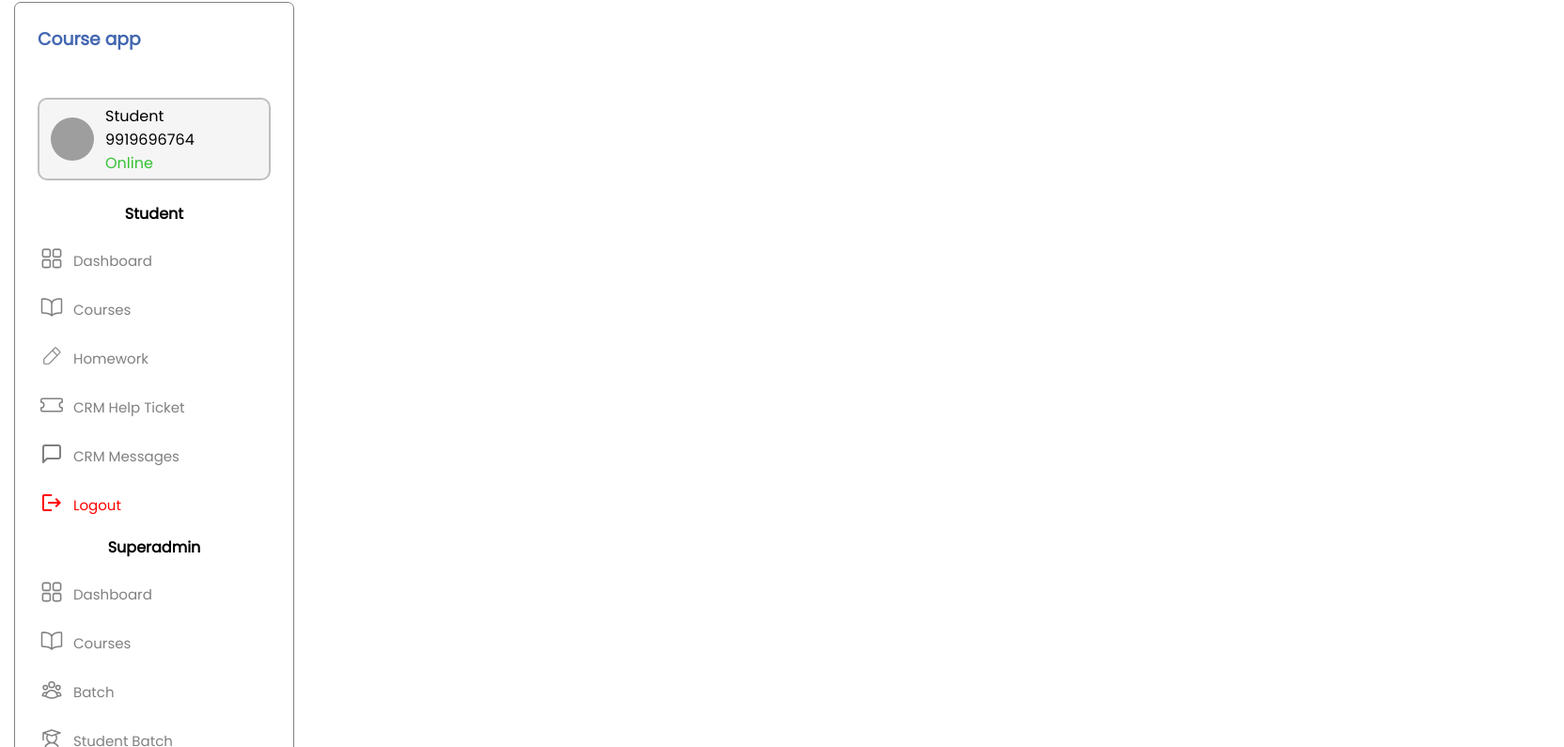
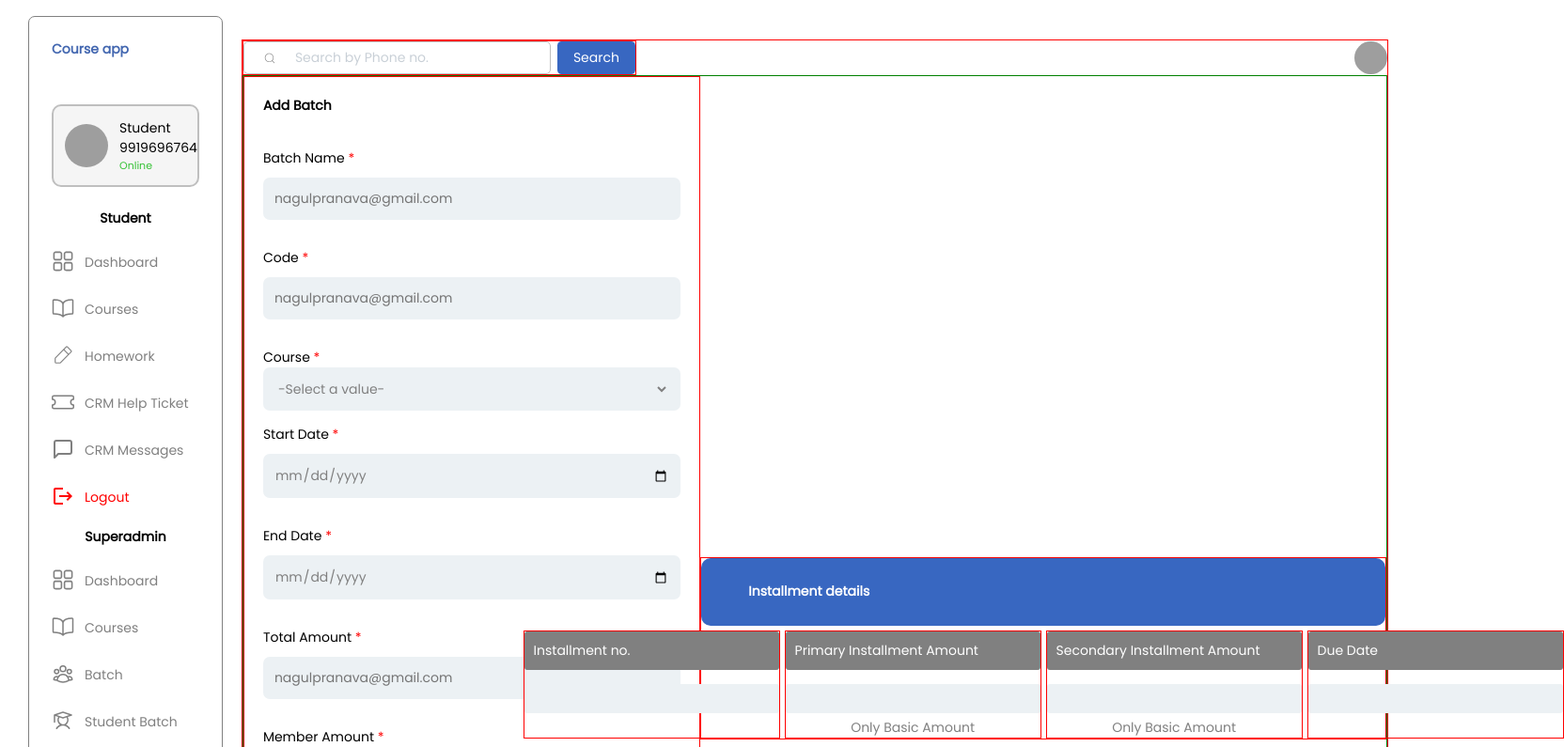
Before and after one commit to ankit705yadav/courseApp, a React (Vite) app: page / in a window 1280 px wide. Shown: the part 13-808 px from the top of the page at 94% size, 1664 px wide, since content can reach past the window. Built offline with nearby package versions, Linux system fonts and the light colour scheme; grey boxes are pictures that could not be loaded.

Commit message:
integrating all components together

```diff
--- a/src/App.jsx
+++ b/src/App.jsx
@@ -3,21 +3,65 @@ import Navbar from "./components/Navbar";
 import TopSearch from "./components/TopSearch";
 import FormMaster from "./components/FormMaster";
 import SecondaryForm from "./components/SecondaryForm";
+import InstallementForm from "./components/InstallementForm";
+
+const Wrapper = styled.div`
+  display: flex;
+  padding: 30px;
+  justify-content: space-between;
+  gap: 20px;
+  align-items: center;
+  width: 100%;
+`;
+
+const Container = styled.div`
+  border: 1px solid red;
+  display: flex;
+  align-items: start;
+  flex-direction: column;
+  height: 1865px;
+  width: 100%;
+`;
+const ContainerInner = styled.div`
+  display: flex;
+  justify-content: center;
+  align-items: center;
+  flex-direction: row;
+  width: 100%;
+  border: 1px solid green;
+`;
+const Right = styled.div`
+  width: 60%;
+  border: 1px solid red;
+`;
+const Left = styled.div`
+  width: 40%;
+  border: 1px solid red;
+`;
 
 export const App = () => {
   return (
-    <>
+    <Wrapper>
       <Navbar />
-      <>
+      <Container>
         <TopSearch />
-        <>
-          <FormMaster />
-          <>
+        <ContainerInner>
+          <Left>
+            <FormMaster />
+          </Left>
+          <Right>
+            <InstallementForm />
+          </Right>
+        </ContainerInner>
+        {/*
+
+
             <SecondaryForm />
-          </>
-        </>
-      </>
-    </>
+            <SecondaryForm />
+            <SecondaryForm />
+          */}
+      </Container>
+    </Wrapper>
   );
 };
 
--- a/src/components/FormMaster.jsx
+++ b/src/components/FormMaster.jsx
@@ -5,7 +5,7 @@ const Wrapper = styled.div`
   justify-content: space-around;
   align-items: start;
   flex-direction: column;
-  padding: 30px;
+  padding: 20px;
   gap: 15px;
 `;
 
--- /dev/null
+++ b/src/components/InstallementForm.jsx
@@ -0,0 +1,94 @@
+import React from "react";
+import styled from "styled-components";
+
+const Container = styled.div`
+  display: flex;
+  justify-content: space-between;
+  align-items: center;
+  flex-direction: column;
+  gap: 5px;
+`;
+
+const Head = styled.div`
+  display: flex;
+  justify-content: space-around;
+  align-items: start;
+  flex-direction: column;
+  padding-left: 50px;
+  border-radius: 10px;
+  width: 100%;
+  height: 72px;
+  background-color: #3867c1;
+`;
+
+const H1 = styled.h1`
+  color: #fff;
+`;
+
+const SubHead = styled.div`
+  display: flex;
+  flex-direction: row;
+  gap: 5px;
+`;
+
+const Div = styled.div`
+  display: flex;
+  justify-content: start;
+  align-items: center;
+  flex-direction: column;
+  border: 1px solid red;
+`;
+
+const Label = styled.label`
+  background-color: #808080;
+  color: #fff;
+  padding: 10px;
+  width: 100%;
+  border-radius: 3px;
+`;
+
+const Input = styled.input`
+  border: none;
+  outline: none;
+  margin-top: 15px;
+  padding-top: 10px;
+  border-radius: 3px;
+  background-color: #ecf1f4;
+  color: #000;
+`;
+
+const P = styled.p`
+  margin-top: 5px;
+  color: grey;
+`;
+const InstallementForm = () => {
+  return (
+    <Container>
+      <Head>
+        <H1>Installment details</H1>
+      </Head>
+      <SubHead>
+        <Div>
+          <Label>Installment no.</Label>
+          <Input />
+        </Div>
+        <Div>
+          <Label>Primary Installment Amount</Label>
+          <Input />
+          <P>Only Basic Amount</P>
+        </Div>
+        <Div>
+          <Label>Secondary Installment Amount</Label>
+          <Input />
+          <P>Only Basic Amount</P>
+        </Div>
+        <Div>
+          <Label>Due Date</Label>
+          <Input />
+        </Div>
+      </SubHead>
+    </Container>
+  );
+};
+
+export default InstallementForm;
--- a/src/components/Navbar.jsx
+++ b/src/components/Navbar.jsx
@@ -25,19 +25,13 @@ import { FaListUl } from "react-icons/fa";
 import { IoMailUnreadOutline } from "react-icons/io5";
 import { BiZoomIn } from "react-icons/bi";
 
-const Wrapper = styled.div`
-  display: flex;
-  margin: auto;
-  padding: 15px;
-`;
-
 const Nav = styled.div`
   display: flex;
   flex-direction: column;
   justify-content: start;
   border: 1.5px solid grey;
   border-radius: 7px;
-  width: 298px;
+  width: 255px;
 
   .logout {
     color: red;
@@ -76,11 +70,11 @@ const ProfileInfo = styled.div`
 `;
 
 const Info = styled.p`
-  font-sixe: 14px;
+  font-size: 14px;
 `;
 
 const Online = styled.p`
-  font-sixe: 11px;
+  font-size: 11px;
   color: #36c236;
 `;
 
@@ -93,9 +87,11 @@ const NavItem = styled.div`
   display: flex;
   margin: 10px 0px;
   padding-left: 1.5rem;
-  font-size: 24px;
   color: grey;
   border: 3px solid white;
+  :first-child {
+    font-size: 24px;
+  }
   &:hover {
     border-left: 3px solid grey;
   }
@@ -107,14 +103,12 @@ const NavItem = styled.div`
 
 const NavItemTitle = styled.p`
   margin-left: 11px;
-  font-size: 15px;
+  font-size: 14px;
   padding-top: 3px;
 `;
 
 function Navbar() {
   return (
-    <>
-      <Wrapper>
     <Nav>
       <NavHeader>Course app</NavHeader>
       <Profile>
@@ -245,8 +239,6 @@ function Navbar() {
         <NavItemTitle>Logout</NavItemTitle>
       </NavItem>
     </Nav>
-      </Wrapper>
-    </>
   );
 }
 
--- a/src/components/SecondaryForm.jsx
+++ b/src/components/SecondaryForm.jsx
@@ -7,7 +7,6 @@ import { BsQuestionCircle } from "react-icons/bs";
 
 const Wrapper = styled.div`
   border: 2px solid grey;
-  margin: 22px;
 `;
 
 const Container1 = styled.div`
--- a/src/components/TopSearch.jsx
+++ b/src/components/TopSearch.jsx
@@ -5,11 +5,13 @@ const Wrapper = styled.div`
   display: flex;
   justify-content: space-between;
   align-items: center;
+  flex-direction: row;
   color: grey;
-  padding: 30px;
+  width: 100%;
 `;
 
 const SearchSection = styled.div`
+  border: 1px solid red;
   display: flex;
 `;
 
@@ -41,15 +43,14 @@ const SearchBtn = styled.button`
 `;
 
 const Profile = styled.img`
-  width: 46px;
-  height: 46px;
+  width: 35px;
+  height: 35px;
   object-fit: cover;
   border-radius: 50%;
 `;
 
 const TopSearch = () => {
   return (
-    <>
     <Wrapper>
       <SearchSection>
         <InputContainer>
@@ -60,7 +61,6 @@ const TopSearch = () => {
       </SearchSection>
       <Profile src="https://images.pexels.com/photos/91227/pexels-photo-91227.jpeg?auto=compress&cs=tinysrgb&w=1260&h=750&dpr=1" />
     </Wrapper>
-    </>
   );
 };
 
--- a/src/index.css
+++ b/src/index.css
@@ -3,6 +3,7 @@
   padding: 0;
   box-sizing: border-box;
   font-family: "Poppins", sans-serif;
+  font-size: 14px;
 }
 
 /* :root {
```
Lines whose indentation alone changed are shown as unchanged.
